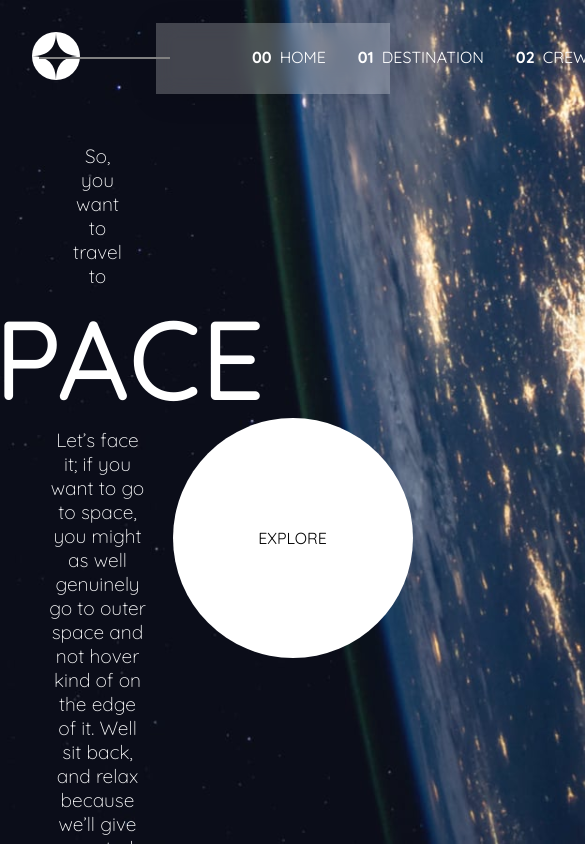
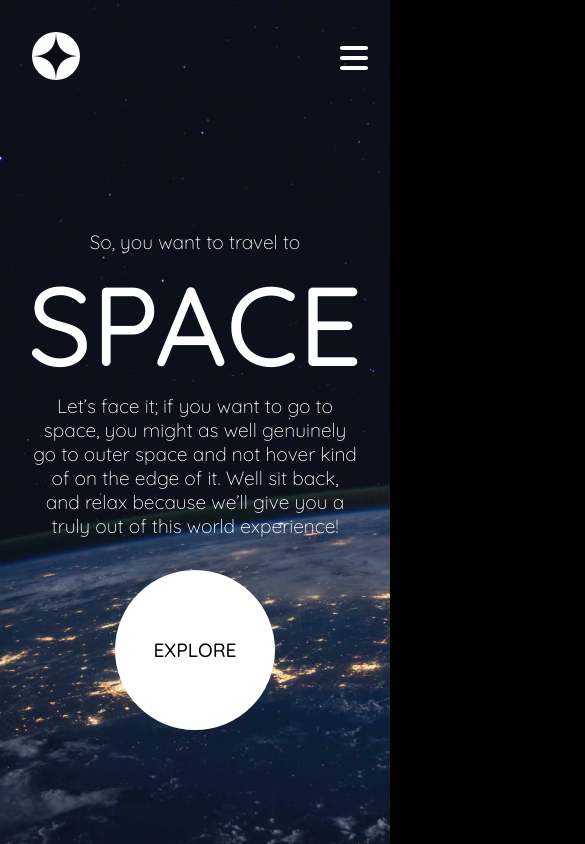
Before and after one commit to jNascimentoCW/space-tourism, a React (Vite) app: page / in a window 390 px wide. Shown: the top 844 px of the page, 585 px wide, since content can reach past the window. Built offline with nearby package versions, Linux system fonts and the light colour scheme.

Commit message:
feat: resposive main page

```diff
--- a/package.json
+++ b/package.json
@@ -10,6 +10,7 @@
     "preview": "vite preview"
   },
   "dependencies": {
+    "@fortawesome/free-solid-svg-icons": "^7.1.0",
     "@fortawesome/react-fontawesome": "^3.1.1",
     "react": "^19.2.0",
     "react-dom": "^19.2.0",
--- a/src/components/App.css
+++ b/src/components/App.css
@@ -10,3 +10,9 @@ body {
   color: #ffffff;
   font-family: "Quicksand", sans-serif;
 }
+
+@media (max-width: 768px) {
+  body {
+    background-image: url("../assets/home/background-home-mobile.jpg");
+  }
+}
--- a/src/components/Main/Main.jsx
+++ b/src/components/Main/Main.jsx
@@ -13,6 +13,14 @@ const ContentContainer = styled.div`
   justify-content: center;
   align-items: center;
   height: 100vh;
+
+  @media (max-width: 768px) {
+    flex-direction: column;
+  }
+
+  @media (min-width: 769px) and (max-width: 1024px) {
+    flex-direction: column;
+  }
 `;
 
 const Content = styled.div`
@@ -23,6 +31,16 @@ const Content = styled.div`
   justify-content: center;
   padding: 6rem;
   text-align: center;
+
+  @media (max-width: 768px) {
+    padding: 1rem 2rem;
+    width: 100%;
+  }
+
+  @media (min-width: 769px) and (max-width: 1024px) {
+    width: 100%;
+    padding: 4rem;
+  }
 `;
 
 const ContentP = styled.p`
@@ -47,10 +65,17 @@ const ExploreBtn = styled.p`
   align-items: center;
   align-self: center;
   position: relative;
+  font-weight: 500;
+  font-size: 1.2rem;
 
   &:hover {
     box-shadow: 0 0 50px 20px rgba(255, 255, 255, 0.8);
     transition: box-shadow 0.4s ease-in-out;
+  }
+
+  @media (max-width: 768px) {
+    width: 10rem;
+    height: 10rem;
   }
 `;
 
--- a/src/components/Navbar/Navbar.jsx
+++ b/src/components/Navbar/Navbar.jsx
@@ -1,23 +1,42 @@
+import styled from "styled-components";
+import { useState } from "react";
+
+import { FontAwesomeIcon } from "@fortawesome/react-fontawesome";
+import { faBars, faXmark } from "@fortawesome/free-solid-svg-icons";
+
 import LogoImg from "../../assets/shared/logo.svg";
-import styled from "styled-components";
 
 const NavbarDiv = styled.div`
   display: flex;
   justify-content: space-between;
   align-items: center;
+  position: relative;
 `;
 
 const NavbarNav = styled.div`
   display: flex;
-  justify-self: flex-end;
   justify-content: space-evenly;
   align-items: center;
-  background: rgba(255, 255, 255, 0.23);
-  box-shadow: 0 4px 30px rgba(0, 0, 0, 0.1);
-  backdrop-filter: blur(9.9px);
-  -webkit-backdrop-filter: blur(9.9px);
+  background: rgba(255, 255, 255, 0.1);
+  backdrop-filter: blur(10px);
   padding: 0 9rem 0 5rem;
   width: 60%;
+
+  @media (max-width: 768px) {
+    position: absolute;
+    top: 100%;
+    right: 0;
+    flex-direction: column;
+    width: 100vw;
+    padding: 2rem 1rem;
+    background: rgba(255, 255, 255, 0.1);
+    display: ${(props) => (props.open ? "flex" : "none")};
+  }
+
+  @media (min-width: 769px) and (max-width: 1024px) {
+    width: 80%;
+    padding: 0 0.5rem;
+  }
 `;
 
 const DivBtn = styled.div`
@@ -29,16 +48,25 @@ const DivBtn = styled.div`
   gap: 0.5rem;
   border-bottom: 3px solid transparent;
 
+  &:active {
+    background-color: rgba(0, 0, 0, 0.1);
+  }
+
   &:hover {
     border-bottom: 3px solid white;
-    cursor: pointer;
+  }
+
+  @media (max-width: 768px) {
+    width: 100vw;
+    border-bottom: 0px;
+
+    &:hover {
+      border-bottom: 0px;
+    }
   }
 `;
 
 const Logo = styled.div`
-  display: flex;
-  align-items: center;
-  justify-content: center;
   padding: 2rem;
   cursor: pointer;
 `;
@@ -49,6 +77,14 @@ const Hr = styled.div`
   height: 1px;
   position: absolute;
   left: -50%;
+
+  @media (max-width: 768px) {
+    display: none;
+  }
+
+  @media (min-width: 769px) and (max-width: 1024px) {
+    display: none;
+  }
 `;
 
 const NumberSpan = styled.span`
@@ -56,31 +92,52 @@ const NumberSpan = styled.span`
 `;
 
 const NavP = styled.p`
-  font-weight: thinner;
+  font-weight: lighter;
+`;
+
+const HamburgerIcon = styled.div`
+  display: none;
+  cursor: pointer;
+  padding: 1rem;
+
+  @media (max-width: 768px) {
+    display: block;
+  }
 `;
 
 export default function Navbar() {
+  const [open, setOpen] = useState(false);
+
   return (
     <NavbarDiv>
-      <Logo className="logo">
+      <Logo>
         <a href="#home">
           <img src={LogoImg} alt="Logo" />
         </a>
       </Logo>
-      <NavbarNav className="navbar-nav">
+
+      <HamburgerIcon onClick={() => setOpen(!open)}>
+        <FontAwesomeIcon icon={open ? faXmark : faBars} size="2xl" />
+      </HamburgerIcon>
+
+      {/* NAV MENU */}
+      <NavbarNav open={open}>
         <Hr />
         <DivBtn>
           <NumberSpan>00</NumberSpan>
           <NavP>HOME</NavP>
         </DivBtn>
+
         <DivBtn>
           <NumberSpan>01</NumberSpan>
           <NavP>DESTINATION</NavP>
         </DivBtn>
+
         <DivBtn>
           <NumberSpan>02</NumberSpan>
           <NavP>CREW</NavP>
         </DivBtn>
+
         <DivBtn>
           <NumberSpan>03</NumberSpan>
           <NavP>TECHNOLOGY</NavP>
```
Also changed, not shown: 1 other file (tests, documents, lock files or other folders).
